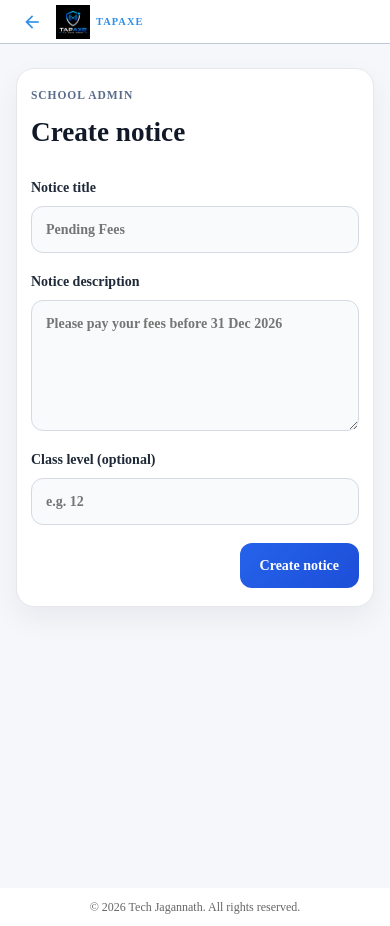
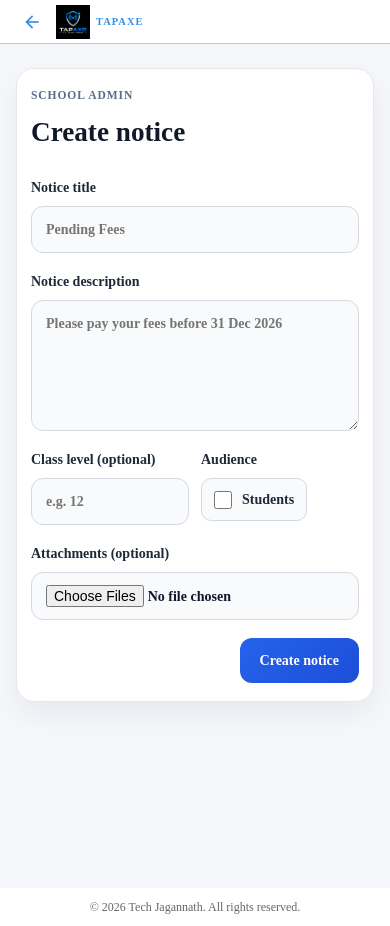
Before and after one commit to BasawarajBiradar/digital_details_frontend_techJagannath, an Angular app: page /school-admin/notice in a window 390 px wide. Built offline with nearby package versions, Linux system fonts and the light colour scheme.

Commit message:
Updated the notice management flow

```diff
--- a/src/app/features/school-admin/notice-management/notice-management.html
+++ b/src/app/features/school-admin/notice-management/notice-management.html
@@ -28,13 +28,45 @@
         }
       </label>
 
-      <label class="notice-management__field">
-        <span>Class level (optional)</span>
-        <input formControlName="classLevel" type="number" min="1" step="1" placeholder="e.g. 12" />
-        @if (noticeForm.controls.classLevel.touched && noticeForm.controls.classLevel.invalid) {
-          <small>Class level must be 1 or greater.</small>
+      <div class="notice-management__paired-fields">
+        <label class="notice-management__field notice-management__field--compact">
+          <span>Class level (optional)</span>
+          <input formControlName="classLevel" type="text" placeholder="e.g. 12" />
+          @if (noticeForm.controls.classLevel.touched && noticeForm.controls.classLevel.invalid) {
+            <small>Class level must be 1 or greater.</small>
+          }
+        </label>
+
+        <div class="notice-management__field notice-management__field--compact">
+          <span>Audience</span>
+          <label class="notice-management__toggle" for="notice-is-staff">
+            <input id="notice-is-staff" type="checkbox" formControlName="isStaff" />
+            <span>{{ noticeForm.controls.isStaff.value ? 'Staff' : 'Students' }}</span>
+          </label>
+        </div>
+      </div>
+
+      <label class="notice-management__field notice-management__field--wide">
+        <span>Attachments (optional)</span>
+        <input type="file" multiple (change)="onNoticeFilesSelected($event)" />
+        @if (attachmentError()) {
+          <small>{{ attachmentError() }}</small>
         }
       </label>
+
+      @if (attachedFiles().length) {
+        <div class="notice-management__field notice-management__field--wide">
+          <span>Selected files</span>
+          <ul class="notice-management__attachments">
+            @for (file of attachedFiles(); track file.name; let i = $index) {
+              <li class="notice-management__attachment-item">
+                <span class="notice-management__attachment-name" [title]="file.name">{{ file.name }}</span>
+                <button type="button" class="notice-management__attachment-remove" (click)="removeAttachment(i)">Remove</button>
+              </li>
+            }
+          </ul>
+        </div>
+      }
 
       <div class="notice-management__actions">
         <button type="submit" class="notice-management__submit" [disabled]="isSubmitting()">
--- a/src/app/features/school-admin/notice-management/notice-management.scss
+++ b/src/app/features/school-admin/notice-management/notice-management.scss
@@ -48,13 +48,29 @@
   color: #1f2937;
 }
 
+.notice-management__paired-fields {
+  grid-column: 1 / -1;
+  display: grid;
+  grid-template-columns: repeat(2, minmax(0, 1fr));
+  gap: 18px;
+  min-width: 0;
+}
+
+.notice-management__field--compact {
+  min-width: 0;
+}
+
 .notice-management__field--wide {
   grid-column: 1 / -1;
+  min-width: 0;
+  max-width: 100%;
+  overflow: hidden;
 }
 
 .notice-management__field input,
 .notice-management__field textarea {
   width: 100%;
+  max-width: 100%;
   box-sizing: border-box;
   border: 1px solid #d5d9e2;
   border-radius: 12px;
@@ -63,6 +79,12 @@
   background: #f9fafb;
   color: #0f172a;
   transition: border-color 0.2s ease, box-shadow 0.2s ease;
+}
+
+.notice-management__field input[type='file'] {
+  width: 100%;
+  max-width: 100%;
+  overflow: hidden;
 }
 
 .notice-management__field input:focus,
@@ -82,6 +104,75 @@
   color: #b42318;
   font-size: 0.75rem;
   font-weight: 600;
+}
+
+.notice-management__toggle {
+  display: inline-flex;
+  align-items: center;
+  gap: 10px;
+  width: fit-content;
+  padding: 10px 12px;
+  border: 1px solid #d5d9e2;
+  border-radius: 10px;
+  background: #f9fafb;
+  font-weight: 600;
+  color: #1f2937;
+  cursor: pointer;
+}
+
+.notice-management__toggle input {
+  width: 18px;
+  height: 18px;
+  margin: 0;
+  accent-color: #2563eb;
+}
+
+.notice-management__attachments {
+  list-style: none;
+  padding: 0;
+  margin: 0;
+  display: flex;
+  flex-direction: column;
+  gap: 8px;
+  width: 100%;
+  max-width: 100%;
+  overflow: hidden;
+}
+
+.notice-management__attachment-item {
+  display: flex;
+  align-items: center;
+  gap: 10px;
+  width: 100%;
+  max-width: 100%;
+  min-width: 0;
+  overflow: hidden;
+  padding: 8px 10px;
+  border: 1px solid #e5e7eb;
+  border-radius: 10px;
+  background: #f8fafc;
+}
+
+.notice-management__attachment-name {
+  flex: 1 1 auto;
+  min-width: 0;
+  max-width: 100%;
+  overflow: hidden;
+  text-overflow: ellipsis;
+  white-space: nowrap;
+  color: #1f2937;
+  font-size: 0.92rem;
+}
+
+.notice-management__attachment-remove {
+  flex: 0 0 auto;
+  margin-left: auto;
+  border: none;
+  background: transparent;
+  color: #b42318;
+  font-weight: 600;
+  cursor: pointer;
+  padding: 0;
 }
 
 .notice-management__actions {
@@ -133,7 +224,29 @@
     grid-template-columns: 1fr;
   }
 
+  .notice-management__paired-fields {
+    grid-template-columns: repeat(2, minmax(0, 1fr));
+    gap: 12px;
+  }
+
   .notice-management__card {
     padding: 18px 14px;
   }
+
+  .notice-management__attachment-item {
+    flex-wrap: wrap;
+    gap: 8px;
+    padding: 8px;
+  }
+
+  .notice-management__attachment-name {
+    flex-basis: 100%;
+    min-width: 0;
+    font-size: 0.82rem;
+  }
+
+  .notice-management__attachment-remove {
+    margin-left: 0;
+    font-size: 0.8rem;
+  }
 }
--- a/src/app/features/school-admin/notice-management/notice-management.ts
+++ b/src/app/features/school-admin/notice-management/notice-management.ts
@@ -18,12 +18,40 @@ export class NoticeManagement {
   readonly isSubmitting = signal(false);
   readonly submitError = signal('');
   readonly submitSuccess = signal('');
+  readonly attachmentError = signal('');
+  readonly attachedFiles = signal<File[]>([]);
 
   readonly noticeForm = this.formBuilder.nonNullable.group({
     noticeTitle: ['', [Validators.required, Validators.minLength(3)]],
     noticeDescription: ['', [Validators.required, Validators.minLength(10)]],
-    classLevel: [null as number | null, [Validators.min(1)]],
+    classLevel: ['', [Validators.minLength(1)]],
+    isStaff: [false],
   });
+
+  onNoticeFilesSelected(event: Event): void {
+    const input = event.target as HTMLInputElement;
+    const selectedFiles = Array.from(input.files ?? []);
+    input.value = '';
+
+    if (!selectedFiles.length) {
+      return;
+    }
+
+    const validFiles = selectedFiles.filter(file => file.size > 0);
+    this.attachmentError.set(
+      validFiles.length === selectedFiles.length ? '' : 'Only valid files can be attached.',
+    );
+
+    if (!validFiles.length) {
+      return;
+    }
+
+    this.attachedFiles.update(files => [...files, ...validFiles]);
+  }
+
+  removeAttachment(index: number): void {
+    this.attachedFiles.update(files => files.filter((_, fileIndex) => fileIndex !== index));
+  }
 
   submitNotice(): void {
     if (this.noticeForm.invalid) {
@@ -36,7 +64,8 @@ export class NoticeManagement {
     const payload: SchoolNoticePayload = {
       noticeTitle: this.noticeForm.controls.noticeTitle.value.trim(),
       noticeDescription: this.noticeForm.controls.noticeDescription.value.trim(),
-      classLevel: this.noticeForm.controls.classLevel.value ?? null,
+      classLevel: this.noticeForm.controls.classLevel.value?.trim() || null,
+      isStaff: this.noticeForm.controls.isStaff.value,
     };
 
     this.isSubmitting.set(true);
@@ -44,13 +73,15 @@ export class NoticeManagement {
     this.submitSuccess.set('');
 
     this.apiSchoolAdmin
-      .createNotice(payload)
+      .createNotice(payload, this.attachedFiles())
       .pipe(finalize(() => this.isSubmitting.set(false)))
       .subscribe({
         next: response => {
           if (response.success && response.data.isCreated) {
             this.submitSuccess.set('Notice created successfully.');
-            this.noticeForm.reset({ noticeTitle: '', noticeDescription: '', classLevel: null });
+            this.noticeForm.reset({ noticeTitle: '', noticeDescription: '', classLevel: '', isStaff: false });
+            this.attachedFiles.set([]);
+            this.attachmentError.set('');
             return;
           }
 
--- a/src/app/features/student/student-notice/student-notice.html
+++ b/src/app/features/student/student-notice/student-notice.html
@@ -72,6 +72,38 @@
             <dd>{{ notice.noticeDetail }}</dd>
           </div>
         </dl>
+
+        @if (notice.files?.length) {
+          <div class="student-notice__attachments" aria-label="Notice attachments">
+            <h3>Attachments</h3>
+            @for (file of notice.files; track file.srNo) {
+              <div class="student-notice__attachment-card">
+                @if (isImageAttachment(file)) {
+                  <img class="student-notice__attachment-image" [src]="file.fileUrl" [alt]="file.fileName || 'Notice attachment'" />
+                } @else if (isPdfAttachment(file)) {
+                  <iframe
+                    class="student-notice__attachment-pdf"
+                    [src]="file.fileUrl"
+                    [title]="file.fileName || 'Notice attachment pdf'"
+                    loading="lazy"></iframe>
+                } @else {
+                  <a class="student-notice__attachment-link" [href]="file.fileUrl" target="_blank" rel="noopener noreferrer">
+                    Open attachment
+                  </a>
+                }
+
+                <a class="student-notice__attachment-link student-notice__attachment-link--secondary" [href]="file.fileUrl" target="_blank" rel="noopener noreferrer">
+                  Download / open file
+                </a>
+              </div>
+            }
+          </div>
+        } @else {
+          <div class="student-notice__attachments student-notice__attachments--empty" aria-live="polite">
+            <h3>Attachments</h3>
+            <p>No attachments available for this notice.</p>
+          </div>
+        }
       </div>
     </div>
   }
--- a/src/app/features/student/student-notice/student-notice.ts
+++ b/src/app/features/student/student-notice/student-notice.ts
@@ -3,7 +3,7 @@ import { CommonModule, DatePipe } from '@angular/common';
 import { MatIconModule } from '@angular/material/icon';
 import { catchError, of } from 'rxjs';
 
-import { ApiStudent, StudentNoticeTableRecord } from '../services/api-student';
+import { ApiStudent, StudentNoticeAttachment, StudentNoticeTableRecord } from '../services/api-student';
 import { DashboardFooter } from '../../../shared/components/dashboard-footer/dashboard-footer';
 
 @Component({
@@ -41,6 +41,28 @@ export class StudentNotice {
     this.selectedNotice.set(null);
   }
 
+  isImageAttachment(file: StudentNoticeAttachment): boolean {
+    return this.getAttachmentKind(file) === 'image';
+  }
+
+  isPdfAttachment(file: StudentNoticeAttachment): boolean {
+    return this.getAttachmentKind(file) === 'pdf';
+  }
+
+  getAttachmentKind(file: StudentNoticeAttachment): 'image' | 'pdf' | 'other' {
+    const name = `${file.fileName ?? ''} ${file.fileUrl ?? ''}`.toLowerCase();
+
+    if (name.includes('pdf') || file.fileUrl.toLowerCase().endsWith('.pdf')) {
+      return 'pdf';
+    }
+
+    if (name.includes('image') || /\.(png|jpe?g|gif|webp|bmp|svg)$/i.test(file.fileUrl)) {
+      return 'image';
+    }
+
+    return 'other';
+  }
+
   private loadNotices(): void {
     this.loading.set(true);
     this.error.set('');
```
Also changed, not shown: src/app/features/school-admin/services/api-school-admin.ts (+21 -6 lines), src/app/features/student/services/api-student.ts (+7 -0 lines), src/app/features/student/student-notice/student-notice.scss (+68 -0 lines).
